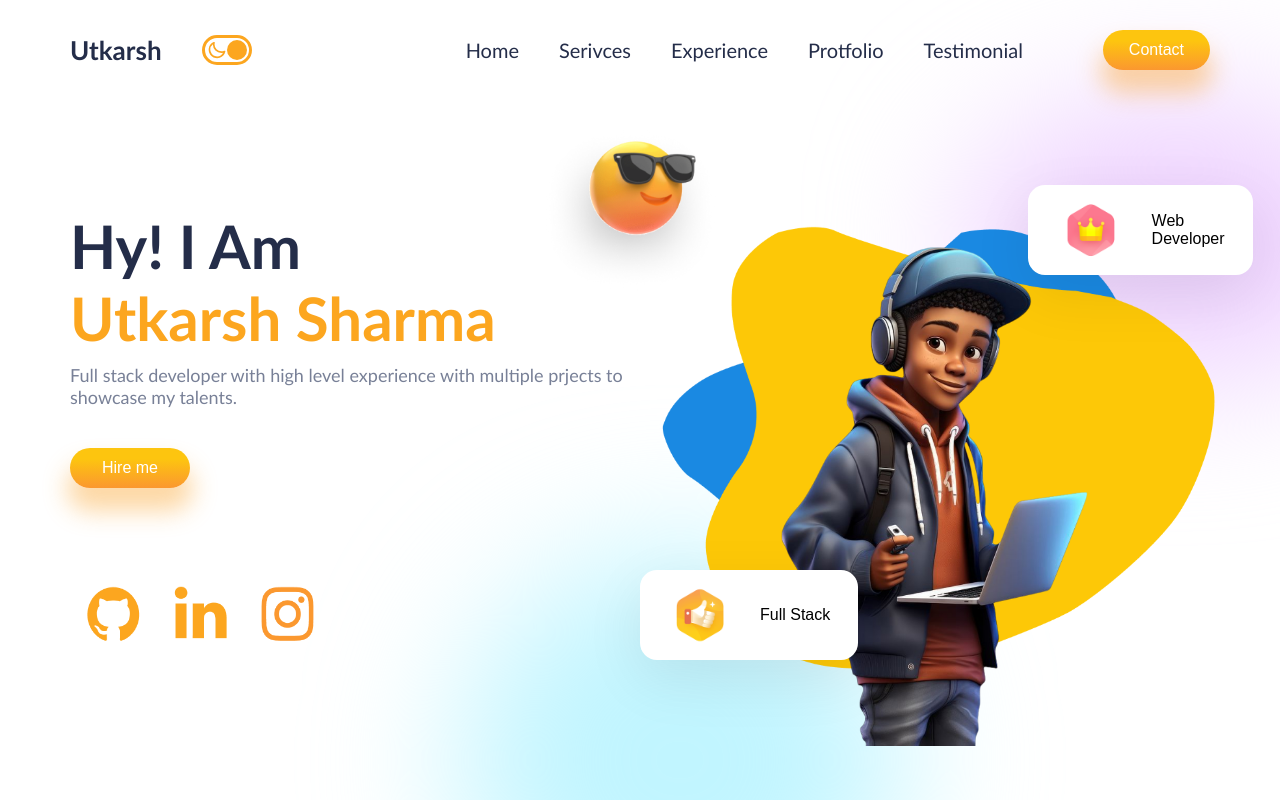
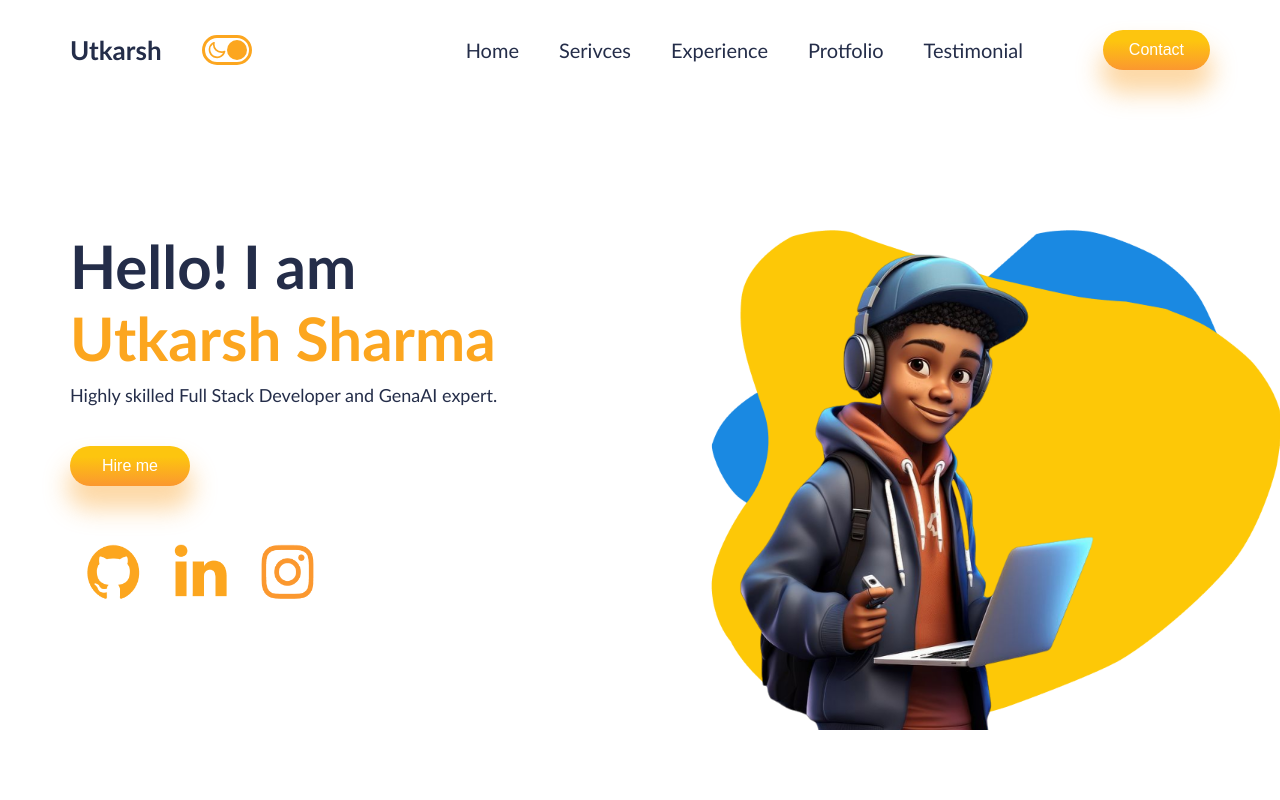
Before and after one commit to utkarshdev2411/portfolio-react, a React (Create React App) app: page / in a window 1280 px wide. Shown: the top 800 px of the page. Built offline with nearby package versions, Linux system fonts and the light colour scheme.

Commit message:
Refactor Intro component and update styles for improved layout and readability

```diff
--- a/src/App.js
+++ b/src/App.js
@@ -21,14 +21,14 @@ function App() {
 
      <Navbar/>
      <Intro/>
-     <Services/>
+     {/* <Services/>
      <Experience/>
      <Work/>
      <Portfolio/>
 
 
      <Contact/>
-     <Footer/>
+     <Footer/> */}
     </div>
 
   );
--- a/src/Components/Intro/intro.css
+++ b/src/Components/Intro/intro.css
@@ -1,7 +1,10 @@
 .intro{
     display: flex;
-    height: 77vh;
-    margin-top: 6rem;
+    /* margin: auto; */
+    padding: 5rem 0;
+    /* height: 75vh; */
+
+
   }
 .i-left{
     display: flex;
@@ -15,7 +18,7 @@
     flex-direction: column;
 }
 .i-name>:nth-child(1){
-    color: var(--black);
+    color: var(--white);
     font-weight: bold;
     font-size: 3rem;
 
@@ -28,7 +31,7 @@
 .i-name>:nth-child(3){
     font-weight: 200;
     font-size: 18px;
-    color: var(--gray);
+    color: var(--white);
     margin-top: 10px;
 }
 .i-button{
@@ -36,60 +39,56 @@
     height: 2rem;
 }
 .i-icons{
-    margin-top: 2rem;
       display: flex;
-    gap: 0rem;
 }
 .i-icons>*{
     transform: scale(0.6);
 }
 .i-icons>*:hover{
+    transform: scale(0.7);
     cursor: pointer;
 }
 
-
-
+/* This is the right side of the intro */
 
 .i-right{
   flex: 1;
-    position: relative;
 }
-.i-right>*{
+
+.i-right img{
+    object-fit: cover;
+
+}
+.i-vector img{
+  object-fit: cover;
+}
+.i-vector{
+  transform: scale(0.75);
+}
+
+.i-vector>:nth-child(1){
     position: absolute;
+    top: 0;
+    left: 0;
     z-index: 1;
   }
-.i-right>:nth-child(1){
-    transform: scale(0.69);
-    left: -15%;
-    top: -9%;
-
-};
+  .i-vector>:nth-child(2){
+    position: absolute;
+    top: 0;
+    left: 0;
+    z-index: 1;
+  }
+  .i-vector>:nth-child(3){
+    position: absolute;
+    top: 0;
+    left: 0;
+    z-index: 1;
 
 
-
-  .i-name > :nth-child(2) {
-    color: var(--orange);
-    font-weight: bold;
-    font-size: 3rem;
   }
 
-  .i-right > :nth-child(2) {
-    top: -4.6rem;
-    transform: scale(0.67);
-    left: -3rem;
-  }
-  .i-right > :nth-child(3) {
-    transform: scale(0.65);
-    left: 4%;
-    bottom: -3rem;
-  }
- .i-right> :nth-child(4){
-    transform: scale(0.7);
-    top: -19%;
-    left: -28%;
-    border-radius: 50%;
- }
- .blur{
+
+ /* .blur{
     position: absolute;
     width: 22rem;
     height:14rem  ;
@@ -99,9 +98,9 @@
     z-index: -9;
     top: -18%;
     left: 56%;
-}
+} */
 
-@media screen and (max-width: 480px) {
+/* @media screen and (max-width: 480px) {
     .Intro {
       flex-direction: column;
       gap: 7rem;
@@ -116,7 +115,6 @@
       display: none;
     }
     .floating-div:nth-of-type(1){
-      /* display: none; */
       top: -7rem !important;;
     }
-  }
+  } */
--- a/src/Components/Intro/intro.jsx
+++ b/src/Components/Intro/intro.jsx
@@ -1,86 +1,77 @@
-import React from 'react'
-import './intro.css'
-import Github from "../../img/github.png"
-import LinkedIn from "../../img/linkedin.png"
-import Instagram from "../../img/instagram.png"
-
+import React from 'react';
+import './intro.css';
+import Github from "../../img/github.png";
+import LinkedIn from "../../img/linkedin.png";
+import Instagram from "../../img/instagram.png";
 import Vector1 from "../../img/Vector1.png";
 import Vector2 from "../../img/Vector2.png";
 import boy from "../../img/me-coding2.png";
 import glassesimoji from "../../img/glassesimoji.png";
 import thumbup from "../../img/thumbup.png";
 import crown from "../../img/crown.png";
-import Floatingdiv from '../FloatingDiv/floatingdiv'
-import {motion} from 'framer-motion'
-import { themeContext } from "../../Context";
+import Floatingdiv from '../FloatingDiv/floatingdiv';
+import { motion } from 'framer-motion';
 import { Link } from "react-scroll";
 
-
-
-
-
-
-const intro = () => {
-    const transition={duration:2,type:'spring'}
-
-
-
+const Intro = () => {
+    const transition = { duration: 2, type: 'spring' };
 
     return (
         <div className='intro' id='intro'>
             <div className='i-left'>
                 <div className='i-name'>
-                <span  >Hy! I  Am</span>
-                <span>Utkarsh Sharma</span>
-                <span>Full stack developer with high level experience with multiple prjects to showcase my talents.</span>
+                    <span>Hello! I am</span>
+                    <span>Utkarsh Sharma</span>
+                    <span>Highly skilled Full Stack Developer and GenaAI expert.</span>
+                </div>
+                <Link to="contact" smooth={true} spy={true}>
+                    <button className='i-button button'>Hire me</button>
+                </Link>
+                <div className='i-icons'>
+                    <a href='https://github.com/utkarshdev2411'><img src={Github} alt="GitHub" /></a>
+                    <a href='https://www.linkedin.com/in/utkarshdev2411/'><img src={LinkedIn} alt="LinkedIn" /></a>
+                    <a href='https://www.instagram.com/utkarshdev2411/'><img src={Instagram} alt="Instagram" /></a>
+                </div>
+            </div>
 
+            <div className='i-right'>
+                <div className='i-vector'>
+                <img src={Vector1} alt='' />
+                <img src={Vector2} className='vector2' alt='' />
+                <img src={boy} alt='' />
                 </div>
-                <Link to="contact" smooth={true} spy={true}><button className='i-button button'>Hire me</button>
-</Link>
-                <div className='i-icons'>
-
-                 <a href=''><img src={Github} /></a>
-                 <a href=''><img src={LinkedIn}/></a>
-                 <a href=''><img src={Instagram}/></a>
 
 
 
-                </div>
+                    {/* <motion.img
+                        initial={{ right: '0%' }}
+                        whileInView={{ left: '40%' }}
+                        transition={transition}
+                        src={glassesimoji} alt=''
+                    />
+                <motion.div
+                    initial={{ left: "100%" }}
+                    whileInView={{ left: "80%" }}
+                    transition={transition}
+                    className="floating-div"
+
+                >
+                    <Floatingdiv image={crown} text1='Full-Stack' text2='Developer' />
+                </motion.div>
+                <motion.div
+                    initial={{ left: "100%" }}
+                    whileInView={{ left: "50%" }}
+                    transition={transition}
+                    className="floating-div"
+
+                >
+                    <Floatingdiv image={thumbup} text1='Generative AI' text2='Developer' />
+                </motion.div> */}
+                {/* <div className="blur" style={{ background: "rgb(238 210 255)" }}></div>
+                <div className='blur' style={{ background: '#C1F5FF', top: '17rem', height: '21rem', left: '-9rem' }}></div> */}
             </div>
-            <div className='i-right'>
-                <img src={Vector1} alt='' />
-                <img src={Vector2} alt='' />
-                <img src={boy} alt='' />
-                <motion.img
-                initial={{left:'-36%'}}
-                whileInView={{left:'-24%'}}
-                transition={transition}
-                src={glassesimoji} alt=''/>
-
-                <motion.div
-                  initial={{ top: "-4%", left: "74%" }}
-          whileInView={{ left: "68%" }}
-          transition={transition}
-          className="floating-div"
-                style={{top: '-4%', left:'68%'}}><Floatingdiv image={crown} text1='Web' text2='Developer'/></motion.div>
-
-                <motion.div
-                 initial={{ left: "9rem", top: "18rem" }}
-          whileInView={{ left: "0rem" }}
-          transition={transition}
-          className="floating-div"
-                 style={{top: '18rem', left:'0rem'}}><Floatingdiv image={thumbup} text1='Full Stack' text2=''/></motion.div>
-
-                <div className="blur" style={{ background: "rgb(238 210 255)" }}></div>
-                <div className='blur' style={{ background: '#C1F5FF',top:'17rem',height:'21rem',left:'-9rem'}}></div>
-
-
-
-            </div>
-
-
         </div>
-    )
+    );
 }
 
-export default intro
+export default Intro;
```
Lines whose indentation alone changed are shown as unchanged.
